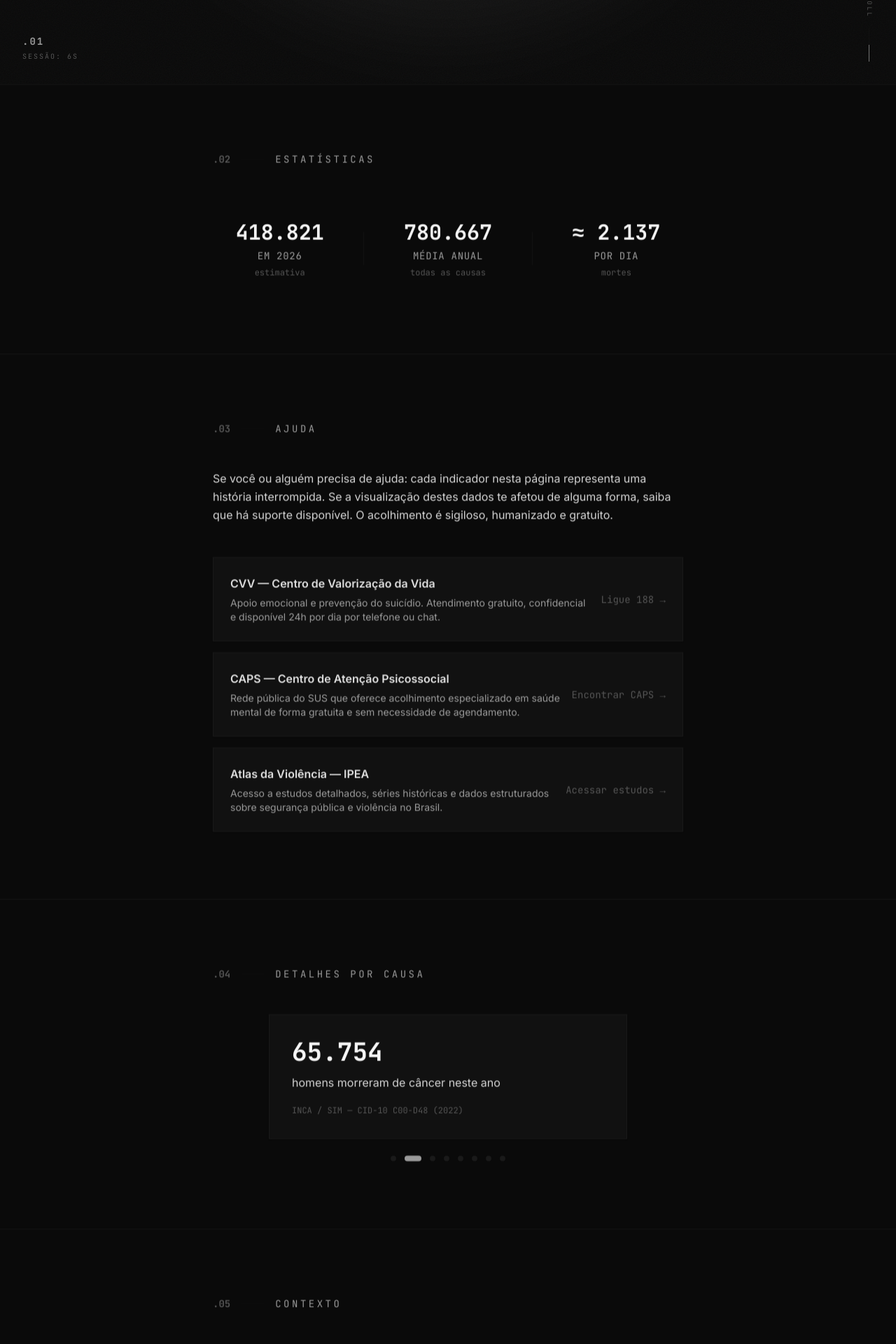
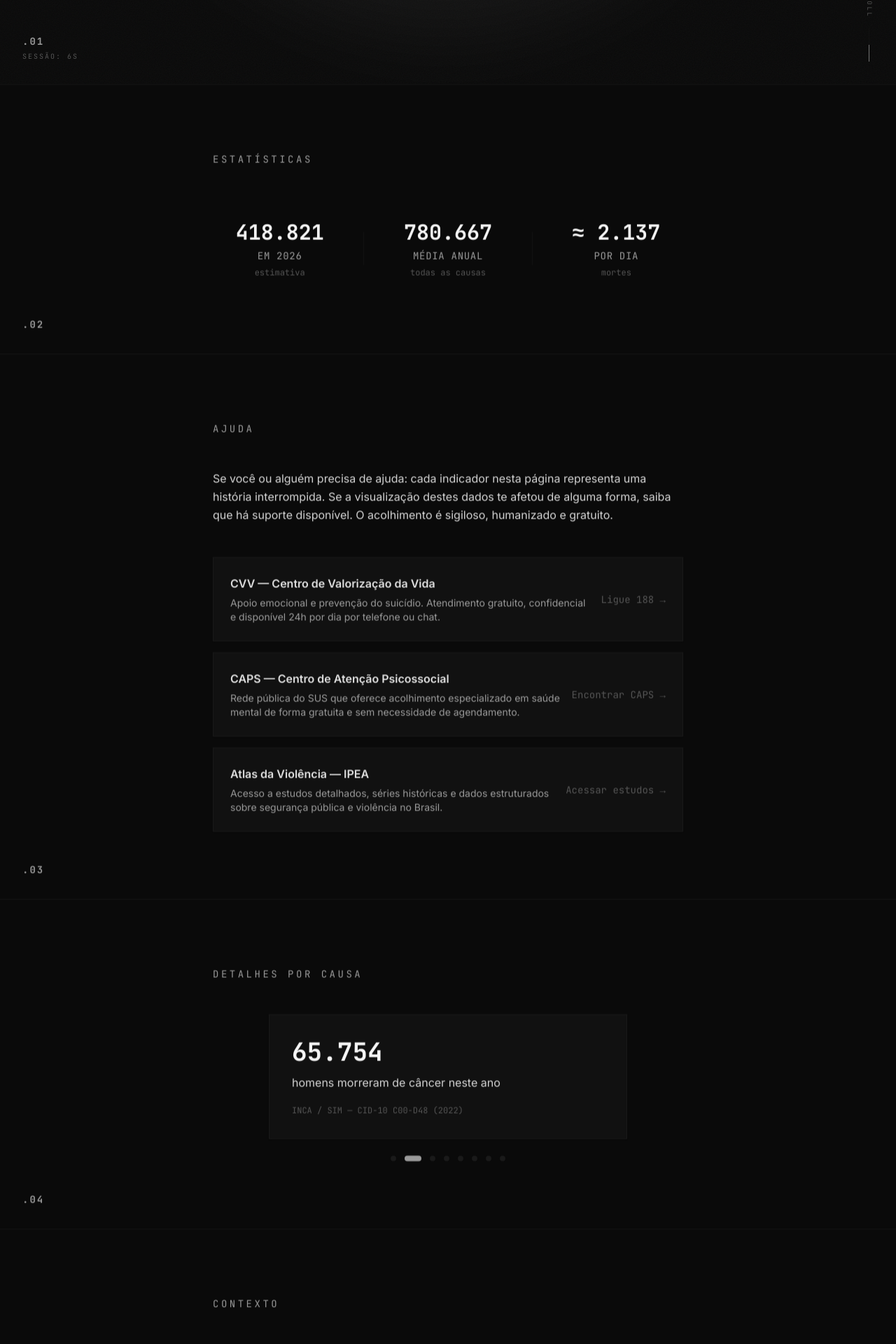
Before and after one commit to agomesthiago/optimistic-oppenheimer, a React (Vite) app: page / in a window 1280 px wide. Shown: the part 680-2600 px from the top of the page at 70% size. Built offline with nearby package versions, Linux system fonts and the light colour scheme.

Commit message:
style: move all page indicators to absolute bottom-left of each section

```diff
--- a/src/App.tsx
+++ b/src/App.tsx
@@ -70,18 +70,19 @@ export default function App() {
         </div>
 
         {/* Dedicated Causes Section */}
-        <section className="reveal-on-scroll py-24 px-6 border-t border-zinc-200 dark:border-carbon-700 bg-zinc-100 dark:bg-carbon-900/50">
+        <section className="reveal-on-scroll relative py-24 px-6 border-t border-zinc-200 dark:border-carbon-700 bg-zinc-100 dark:bg-carbon-900/50">
           <div className="max-w-2xl mx-auto">
-            <div className="flex items-center gap-4 mb-12 select-none">
-              <span className="text-sm font-mono font-bold text-slate-400 dark:text-ash-600">.04</span>
-              <div className="h-px w-8 bg-zinc-200 dark:bg-carbon-800" />
-              <h2 className="text-sm font-mono uppercase tracking-[0.25em] text-slate-500 dark:text-ash-400">
-                Detalhes por causa
-              </h2>
-            </div>
+            <h2 className="text-sm font-mono uppercase tracking-[0.25em] text-slate-500 dark:text-ash-400 mb-12">
+              Detalhes por causa
+            </h2>
             <div className="w-full flex justify-center">
               <CauseTicker />
             </div>
+          </div>
+
+          {/* Bottom Left Corner (Page indicator) */}
+          <div className="absolute bottom-8 left-8 z-20 flex flex-col items-start gap-1 text-[10px] font-mono uppercase tracking-[0.2em] text-slate-400 dark:text-ash-600 text-left select-none">
+            <span className="text-sm font-bold text-slate-600 dark:text-ash-400">.04</span>
           </div>
         </section>
 
--- a/src/components/ContextSection.tsx
+++ b/src/components/ContextSection.tsx
@@ -18,19 +18,15 @@ export function ContextSection() {
     <section
       id="contexto"
       aria-labelledby="contexto-heading"
-      className="py-24 px-6 border-t border-zinc-200 dark:border-carbon-700 bg-white dark:bg-transparent"
+      className="relative py-24 px-6 border-t border-zinc-200 dark:border-carbon-700 bg-white dark:bg-transparent"
     >
       <div className="max-w-2xl mx-auto">
-        <div className="flex items-center gap-4 mb-12 select-none">
-          <span className="text-sm font-mono font-bold text-slate-400 dark:text-ash-600">.05</span>
-          <div className="h-px w-8 bg-zinc-200 dark:bg-carbon-800" />
-          <h2
-            id="contexto-heading"
-            className="text-sm font-mono uppercase tracking-[0.25em] text-slate-500 dark:text-ash-400"
-          >
-            Contexto
-          </h2>
-        </div>
+        <h2
+          id="contexto-heading"
+          className="text-sm font-mono uppercase tracking-[0.25em] text-slate-500 dark:text-ash-400 mb-12"
+        >
+          Contexto
+        </h2>
 
         <p className="text-slate-600 dark:text-ash-300 text-base leading-relaxed mb-12">
           Os dados apresentados baseiam-se em estatísticas consolidadas de órgãos oficiais, como o{' '}
@@ -68,6 +64,11 @@ export function ContextSection() {
           ))}
         </div>
       </div>
+
+      {/* Bottom Left Corner (Page indicator) */}
+      <div className="absolute bottom-8 left-8 z-20 flex flex-col items-start gap-1 text-[10px] font-mono uppercase tracking-[0.2em] text-slate-400 dark:text-ash-600 text-left select-none">
+        <span className="text-sm font-bold text-slate-600 dark:text-ash-400">.05</span>
+      </div>
     </section>
   );
 }
--- a/src/components/MethodologySection.tsx
+++ b/src/components/MethodologySection.tsx
@@ -33,16 +33,12 @@ export function MethodologySection() {
       className="py-24 px-6 border-t border-zinc-200 dark:border-carbon-700 bg-zinc-50 dark:bg-carbon-900"
     >
       <div className="max-w-2xl mx-auto">
-        <div className="flex items-center gap-4 mb-12 select-none">
-          <span className="text-sm font-mono font-bold text-slate-400 dark:text-ash-600">.06</span>
-          <div className="h-px w-8 bg-zinc-200 dark:bg-carbon-800" />
-          <h2
-            id="metodologia-heading"
-            className="text-sm font-mono uppercase tracking-[0.25em] text-slate-500 dark:text-ash-400"
-          >
-            Metodologia
-          </h2>
-        </div>
+        <h2
+          id="metodologia-heading"
+          className="text-sm font-mono uppercase tracking-[0.25em] text-slate-500 dark:text-ash-400 mb-12"
+        >
+          Metodologia
+        </h2>
 
         <div className="divide-y divide-zinc-200 dark:divide-carbon-700 border border-zinc-200 dark:border-carbon-700 bg-white dark:bg-carbon-950">
           {STEPS.map((item) => (
@@ -56,6 +52,11 @@ export function MethodologySection() {
           ))}
         </div>
       </div>
+
+      {/* Bottom Left Corner (Page indicator) */}
+      <div className="absolute bottom-8 left-8 z-20 flex flex-col items-start gap-1 text-[10px] font-mono uppercase tracking-[0.2em] text-slate-400 dark:text-ash-600 text-left select-none">
+        <span className="text-sm font-bold text-slate-600 dark:text-ash-400">.06</span>
+      </div>
     </section>
   );
 }
--- a/src/components/ResourcesSection.tsx
+++ b/src/components/ResourcesSection.tsx
@@ -30,16 +30,12 @@ export function ResourcesSection() {
       className="relative py-24 px-6 border-t border-zinc-200 dark:border-carbon-700 bg-white dark:bg-transparent"
     >
       <div className="max-w-2xl mx-auto">
-        <div className="flex items-center gap-4 mb-12 select-none">
-          <span className="text-sm font-mono font-bold text-slate-400 dark:text-ash-600">.03</span>
-          <div className="h-px w-8 bg-zinc-200 dark:bg-carbon-800" />
-          <h2
-            id="recursos-heading"
-            className="text-sm font-mono uppercase tracking-[0.25em] text-slate-500 dark:text-ash-400"
-          >
-            Ajuda
-          </h2>
-        </div>
+        <h2
+          id="recursos-heading"
+          className="text-sm font-mono uppercase tracking-[0.25em] text-slate-500 dark:text-ash-400 mb-12"
+        >
+          Ajuda
+        </h2>
 
         <p className="text-slate-600 dark:text-ash-300 text-base mb-12 leading-relaxed">
           Se você ou alguém precisa de ajuda: cada indicador nesta página representa uma história interrompida. Se a visualização destes dados
@@ -70,6 +66,11 @@ export function ResourcesSection() {
           ))}
         </div>
       </div>
+
+      {/* Bottom Left Corner (Page indicator) */}
+      <div className="absolute bottom-8 left-8 z-20 flex flex-col items-start gap-1 text-[10px] font-mono uppercase tracking-[0.2em] text-slate-400 dark:text-ash-600 text-left select-none">
+        <span className="text-sm font-bold text-slate-600 dark:text-ash-400">.03</span>
+      </div>
     </section>
   );
 }
--- a/src/components/StatsSection.tsx
+++ b/src/components/StatsSection.tsx
@@ -13,17 +13,12 @@ export function StatsSection({ deaths }: StatsSectionProps) {
   return (
     <section
       id="estatisticas"
-      className="py-24 px-6 border-t border-zinc-200 dark:border-carbon-700 bg-white dark:bg-transparent"
+      className="relative py-24 px-6 border-t border-zinc-200 dark:border-carbon-700 bg-white dark:bg-transparent"
     >
       <div className="max-w-2xl mx-auto">
-        {/* Header aligned on the left */}
-        <div className="flex items-center gap-4 mb-16 select-none">
-          <span className="text-sm font-mono font-bold text-slate-400 dark:text-ash-600">.02</span>
-          <div className="h-px w-8 bg-zinc-200 dark:bg-carbon-800" />
-          <h2 className="text-sm font-mono uppercase tracking-[0.25em] text-slate-500 dark:text-ash-400">
-            Estatísticas
-          </h2>
-        </div>
+        <h2 className="text-sm font-mono uppercase tracking-[0.25em] text-slate-500 dark:text-ash-400 mb-16">
+          Estatísticas
+        </h2>
 
         {/* Stats Grid */}
         <div className="flex flex-col sm:flex-row items-center justify-between gap-8 sm:gap-6 select-none w-full">
@@ -33,6 +28,11 @@ export function StatsSection({ deaths }: StatsSectionProps) {
           <div className="w-12 h-px sm:w-px sm:h-12 bg-zinc-250 dark:bg-carbon-800" />
           <Stat label="por dia" value={`≈ ${DEATHS_PER_DAY.toLocaleString('pt-BR')}`} sublabel="mortes" />
         </div>
+      </div>
+
+      {/* Bottom Left Corner (Page indicator) */}
+      <div className="absolute bottom-8 left-8 z-20 flex flex-col items-start gap-1 text-[10px] font-mono uppercase tracking-[0.2em] text-slate-400 dark:text-ash-600 text-left select-none">
+        <span className="text-sm font-bold text-slate-600 dark:text-ash-400">.02</span>
       </div>
     </section>
   );
```
